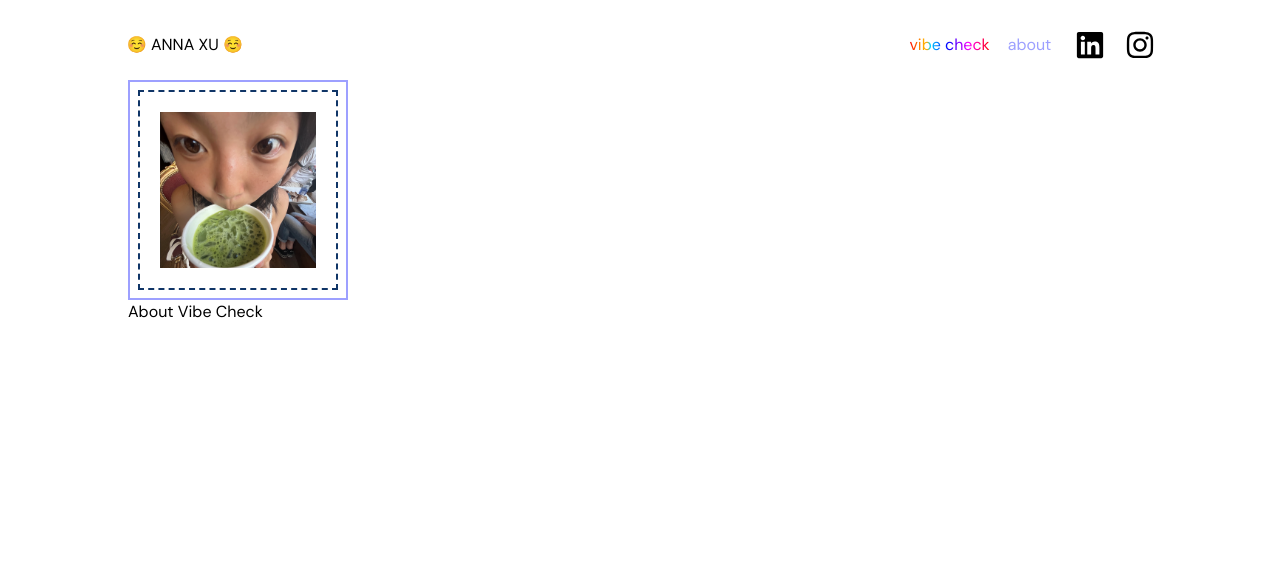
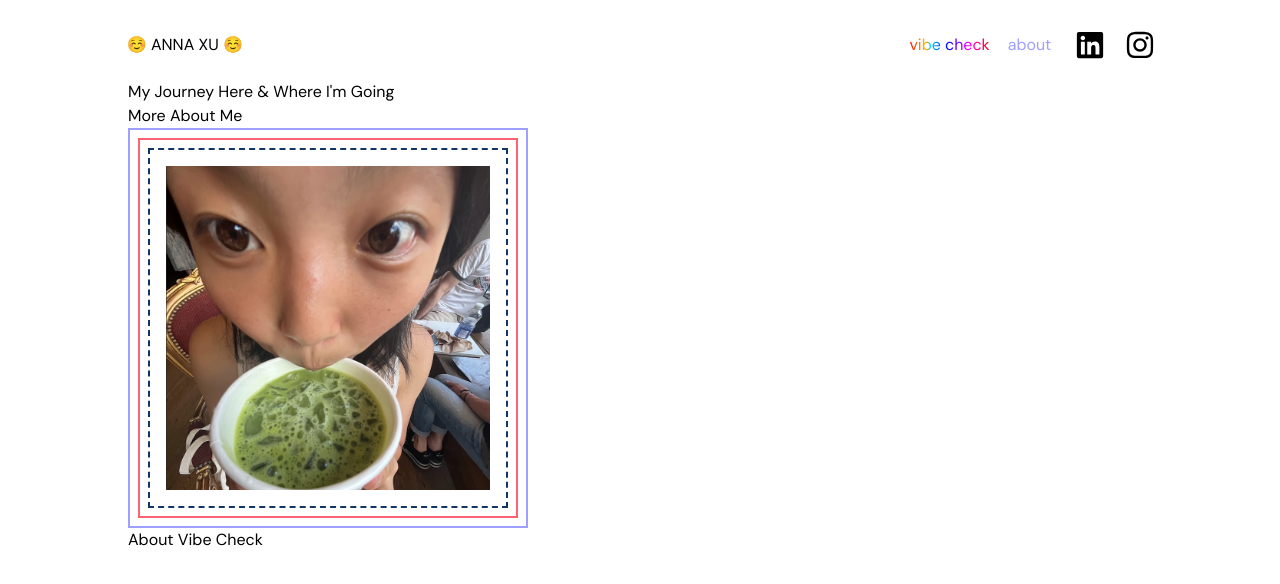
Before and after one commit to annaxu9/anna-xu, a Next.js app: page /about in a window 1280 px wide. Shown: the top 584 px of the page. Built offline with nearby package versions, Linux system fonts and the light colour scheme.

Commit message:
more content

```diff
--- a/pages/about/index.js
+++ b/pages/about/index.js
@@ -4,22 +4,25 @@ import Image from "next/image"
 export default function About() {
     return (
         <div className="w-4/5 mx-auto">
+            <h1>My Journey Here & Where I'm Going</h1>
             <Link href="/about/me">
-                <div>
-                    <div className="p-2  w-[220px] h-[220px] border-melrose border-2">
-                        <div className="p-5 w-[200px] h-[200px] border-dashed border-yale border-2">
-                            <Image
-                                src="/about-images/matcha-me.png"
-                                width={200}
-                                height={200}
-                            />
+                <h1>More About Me</h1>
+                <div className="p-2 w-full max-w-[400px] h-auto border-melrose border-2">
+                    <div className="p-2 w-full h-auto border-double border-pink border-2">
+                        <div className="p-2 w-full h-auto border-dashed border-yale border-2">
+                            <div className="p-2 w-full h-auto flex flex-col items-center">
+                                <Image
+                                    src="/about-images/matcha-me.png"
+                                    width={150}
+                                    height={150}
+                                    layout="responsive"
+                                />
+                            </div>
                         </div>
                     </div>
                 </div>
+            </Link>
 
-
-
-            </Link>
             <Link href="/about/vibe-check">About Vibe Check</Link>
         </div>
     )
--- a/pages/about/me.js
+++ b/pages/about/me.js
@@ -1,7 +1,10 @@
 export default function AboutMe() {
     return (
         <div>
-            ME
+            <div>
+                <h1>Some Things I Care About</h1>
+                <h1>Free Palestine / End This War!</h1>
+            </div>
         </div>
     )
 }
--- a/pages/resume.js
+++ b/pages/resume.js
@@ -38,11 +38,11 @@ export default function Resume() {
                             coursework.map((course, index) => {
                                 if (index != coursework.length - 1)
                                     return (
-                                        <p>{course},&nbsp;</p>
+                                        <p key={index}>{course},&nbsp;</p>
                                     )
                                 else {
                                     return (
-                                        <p>{course}</p>
+                                        <p key={index}>{course}</p>
                                     )
                                 }
                             })
@@ -54,11 +54,11 @@ export default function Resume() {
                             nextsem.map((course, index) => {
                                 if (index != nextsem.length - 1)
                                     return (
-                                        <p>{course},&nbsp;</p>
+                                        <p key={index}>{course},&nbsp;</p>
                                     )
                                 else {
                                     return (
-                                        <p>{course}</p>
+                                        <p key={index}>{course}</p>
                                     )
                                 }
                             })
--- a/tailwind.config.js
+++ b/tailwind.config.js
@@ -22,6 +22,7 @@ module.exports = {
         intermediate: "#D1FF95",
         advanced: "#95FFDF",
         yale: "#103567",
+        pink: "#FF6275",
       },
     },
   },
```
Also changed, not shown: pages/about/my-journey.js (added).
